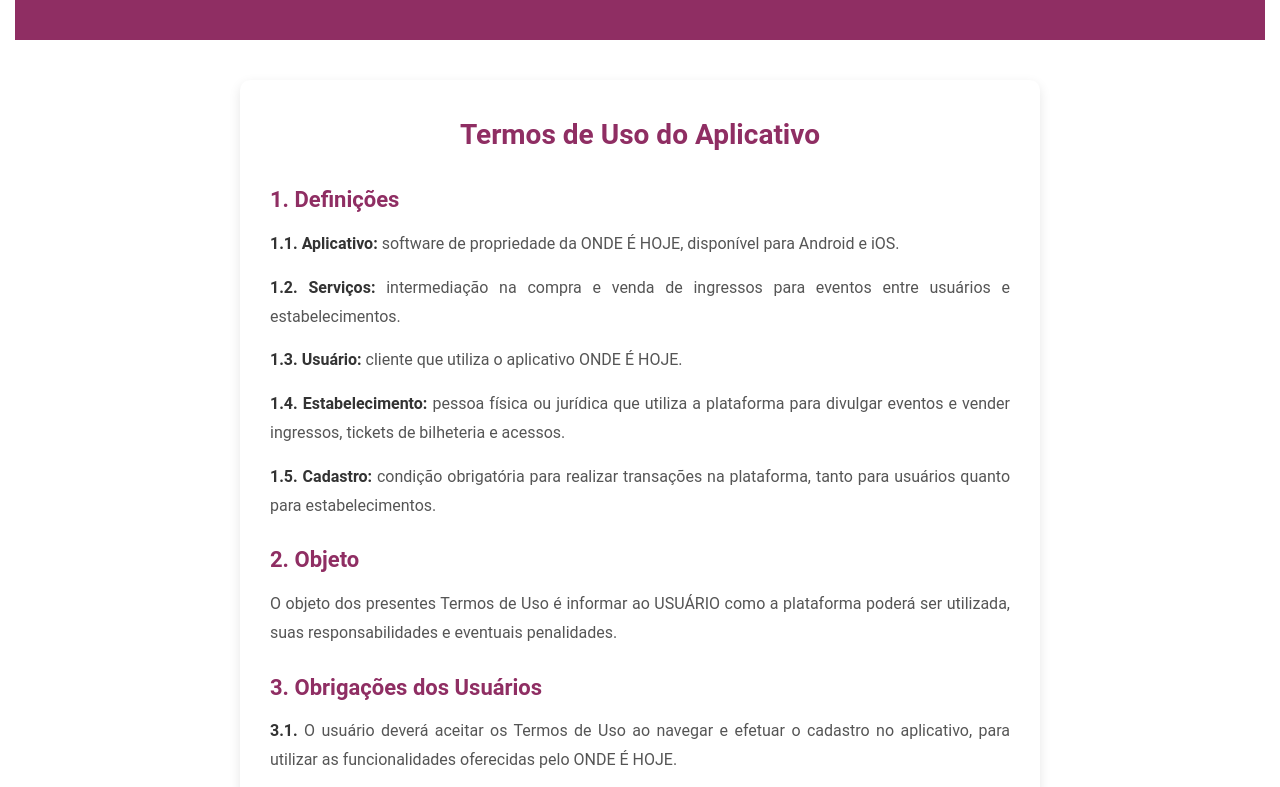
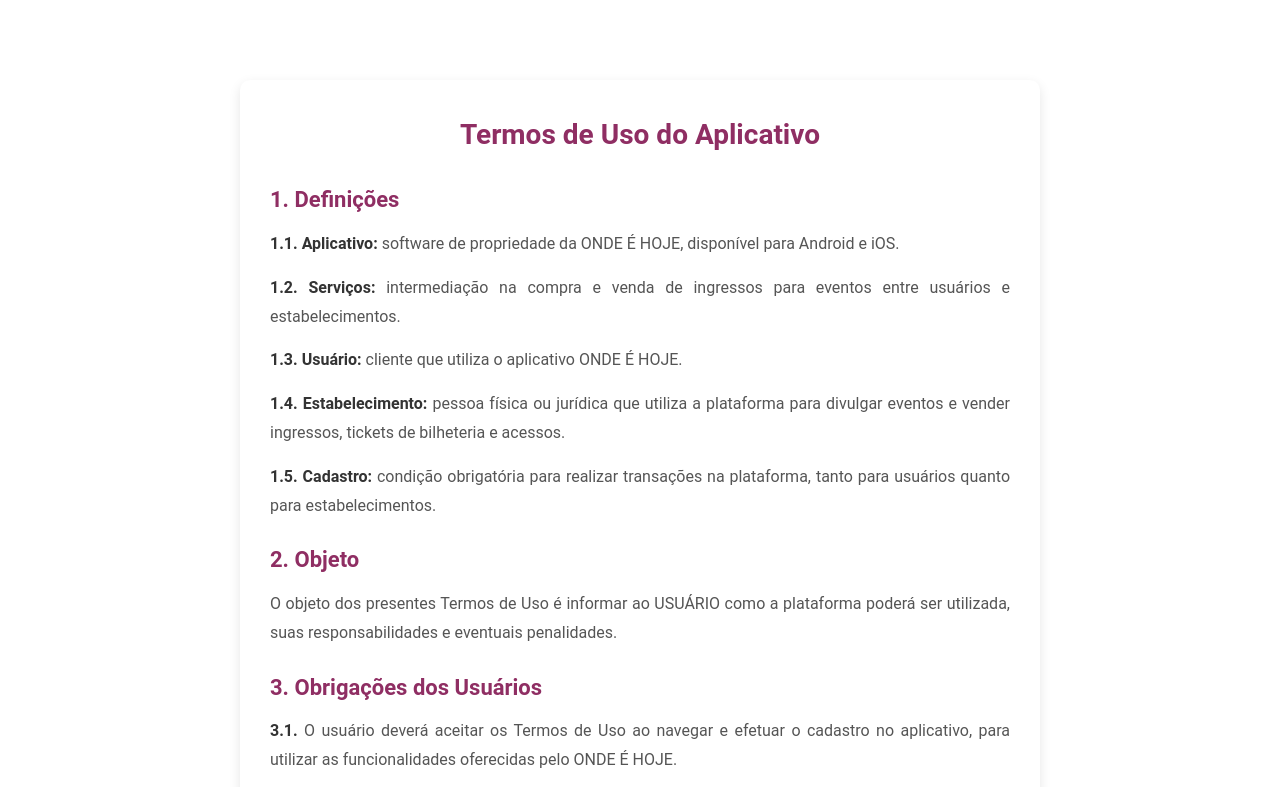
Before and after one commit to ONDEEHOJE/TERMOS, a plain HTML site: page index.html in a window 1280 px wide. Shown: the top 787 px of the page. Drawn offline with Linux system fonts and the light colour scheme.

Commit message:
Update index.html

```diff
--- a/index.html
+++ b/index.html
@@ -23,7 +23,7 @@
 
         /* Cabeçalho */
         header {
-            background-color: #8f2e63;
+            background-color: #ffffff;
             color: #fff;
             text-align: center;
             padding: 20px 15px;
```
